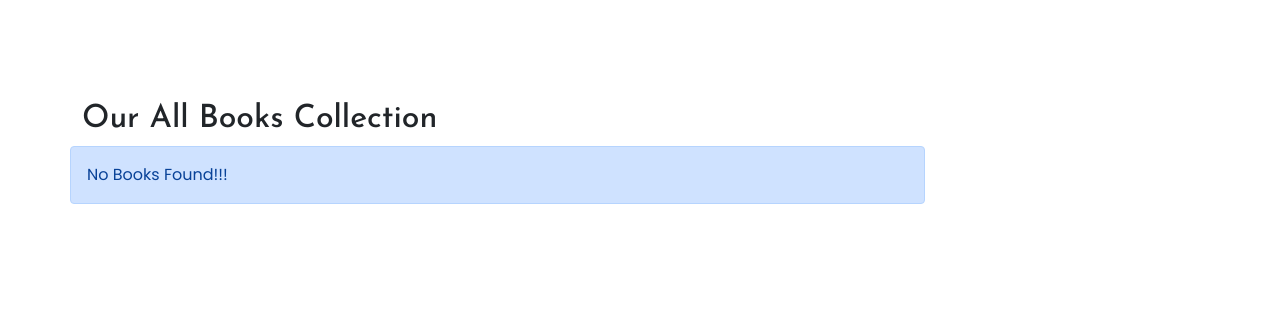
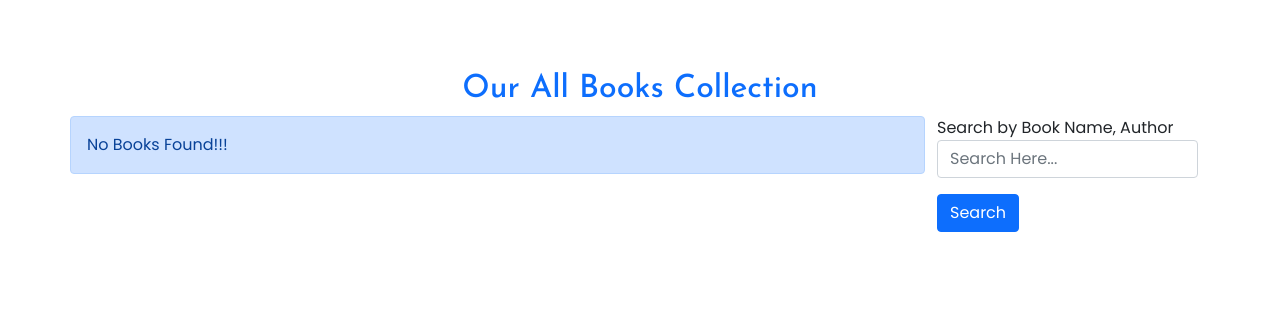
Before and after one commit to arafatkazi19/library-management-system, a PHP site: page / in a window 1280 px wide. Shown: the part 96-415 px from the top of the page. Run offline with PHP 8.4, Linux system fonts and the light colour scheme; tables that the repository leaves empty or names only in its code hold one stand-in row (values such as "Sample post").

Commit message:
design index page

```diff
--- a/inc/assets/css/style.css
+++ b/inc/assets/css/style.css
@@ -45,9 +45,11 @@
     color: #378e00;
     font-weight: 600;
 }
+/*Header part ends*/
 
+/*Show books*/
 .all-books{
-    padding: 100px 0;
+    padding: 70px 0;
 }
 
 .book-thumbnail{
@@ -58,7 +60,7 @@
     position: absolute;
     bottom: 0;
     left: 0;
-    background: rgba(0,0,0,0.5);
+    background: rgba(0,0,0,0.7);
     padding: 10px 0 0px;
     width: 100%;
     color: #fff;
@@ -77,27 +79,27 @@
     line-height: 20px;
 }
 
-.book-item .book-info p{
+.book-item .book-info .sub-title{
     color: #ff0000;
     font-weight: 400;
     font-style: italic;
 }
 
-.book-item .book-info p:last-child{
+.book-item .book-info .quantity{
     font-weight: 400;
     font-style: normal;
 }
 
-.book-item .book-info p span{
+.book-item .book-info .quantity span{
     font-weight: 600;
     color: gray;
 }
 
-.book-item .book-info a{
+.book-item .book-info .book-now-btn{
     position: relative;
     overflow: hidden;
     background: #333;
-    padding: 1px 40px;
+    padding: 10px 40px;
     display: block;
     margin: 15px auto 0;
     color: #fff;
@@ -108,7 +110,7 @@
 
 }
 
-.book-item .book-info a::after{
+.book-item .book-info .book-now-btn::after{
     content: "";
     position: absolute;
     width: 100%;
@@ -120,6 +122,13 @@
     transition: all 0.4s ease-in-out;
 }
 
-.book-item .book-info a:hover::after{
+.book-item .book-info .book-now-btn:hover::after{
     left: 0;
 }
+
+.img-size{
+    width: 500px;
+    height: 400px;
+}
+
+/*show books ends*/
--- a/inc/sidebar.php
+++ b/inc/sidebar.php
@@ -1,3 +1,16 @@
 <div class="col-lg-3">
+    <div class="search-option">
+        <form method="post" action="">
+            <div class="mb-3">
+                <label>Search by Book Name, Author</label>
+                <input type="text" name="search" class="form-control" placeholder="Search Here..." required="required" autocomplete="off">
+            </div>
 
+            <div class="mb-3">
+                <input type="submit" value="Search" name="serchBtn" class="btn btn-primary">
+            </div>
+
+        </form>
+
+    </div>
 </div>
--- a/index.php
+++ b/index.php
@@ -4,7 +4,7 @@
     <!--All books section starts-->
 <section class="all-books">
     <div class="container">
-        <h2>Our All Books Collection</h2>
+        <h2 class="text text-center mb-2 text-primary">Our All Books Collection</h2>
         <div class="row">
             <!--    Show books    -->
             <div class="col-lg-9">
@@ -32,9 +32,9 @@
                                 <div class="book-thumbnail">
                                     <?php
                                     if (!empty($row['image'])) { ?>
-                                        <img src="admin/dist/img/books/<?php echo $row['image']?>" class="img-fluid">
+                                        <img src="admin/dist/img/books/<?php echo $row['image']?>" class="img-fluid img-size">
                                     <?php    } else { ?>
-                                        <img src="admin/dist/img/books/default_book.jpg" class="img-fluid">
+                                        <img src="admin/dist/img/books/default_book.jpg" class="img-fluid img-size">
                                     <?php   }
                                     ?>
 
@@ -44,9 +44,12 @@
                                 </div>
                                 <div class="book-info">
                                     <h4><?php echo $title; ?></h4>
-                                    <p><?php echo $sub_title; ?></p>
-                                    <p><span>Quantity: <?php echo $quantity;?> PCs</span></p>
-                                    <a href="">Book Now</a>
+                                    <p class="sub-title"><?php echo $sub_title; ?></p>
+                                    <p class="quantity"><span>Quantity: <?php echo $quantity;?> PCs</span></p>
+
+                                    <p><?php echo substr($description, 0,40) ?>...<a href="">Read More</a></p>
+
+                                    <a href="" class="book-now-btn">Book Now</a>
                                 </div>
                             </div>
                         <?php     }
```
